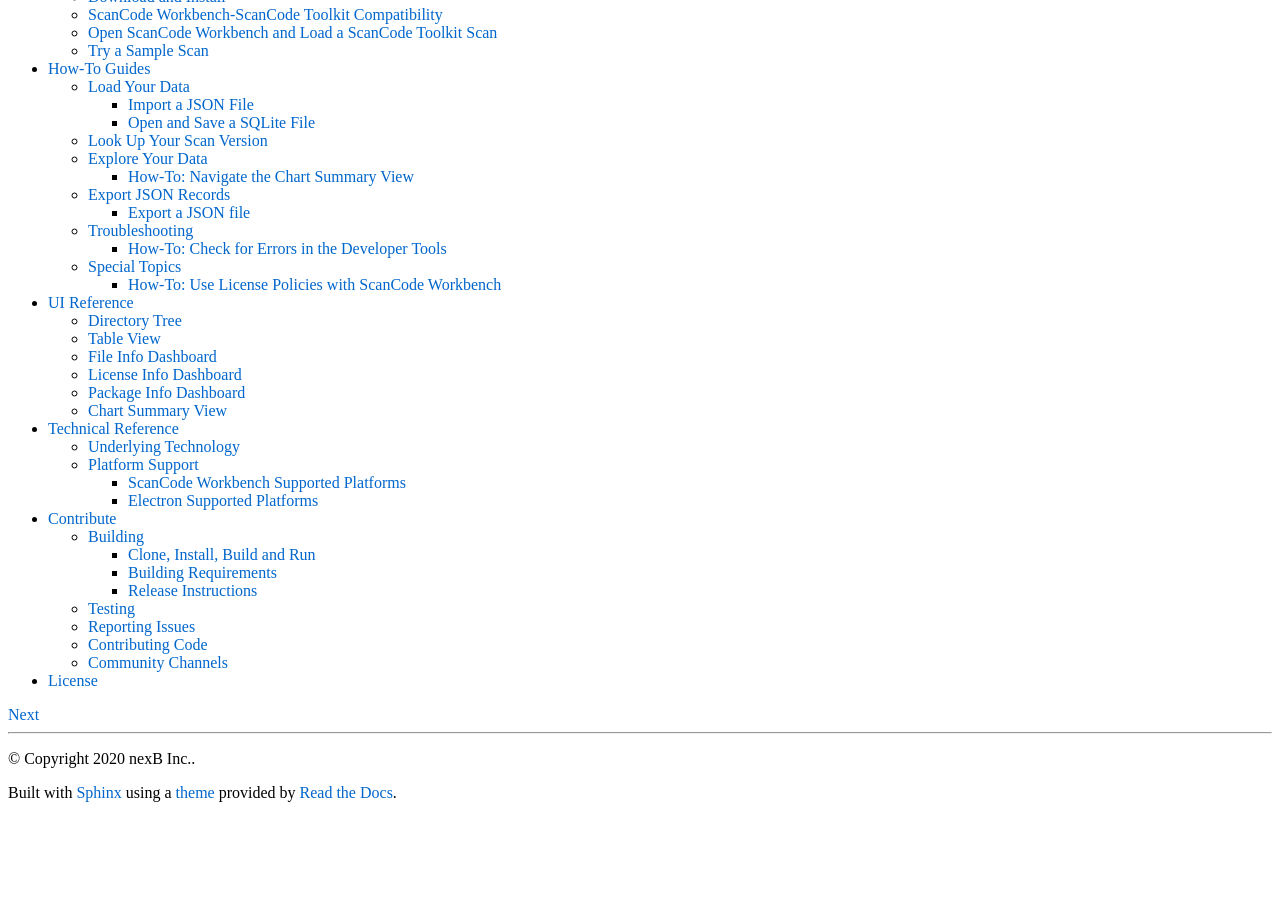
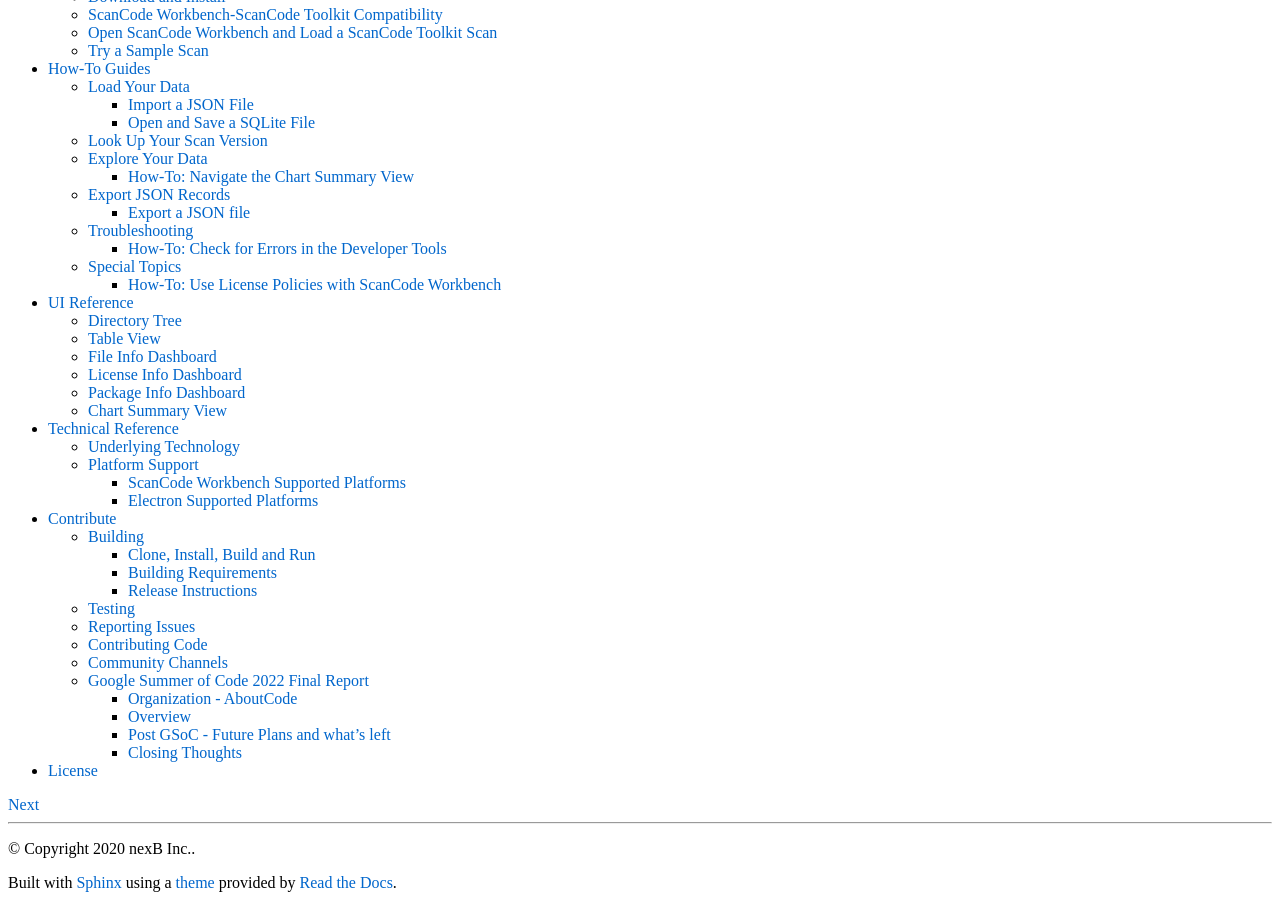
Before and after one commit to aboutcode-org/scancode-workbench, a Sphinx documentation site: the page built from docs/source/index.rst, in a window 1280 px wide and 900 px high, scrolled down 621 px. Built offline with Sphinx 7.4.7 and the Read the Docs theme 2.0.0, drawn with Linux system fonts in a browser that asks for light colours; before the commit the page ends 1431 px from its top, so only the background shows below that; some of the changed lines change nothing that is shown.

Commit message:
Added gsoc22 final report
Signed-off-by: Omkar Phansopkar <omkarphansopkar@gmail.com>

```diff
--- a/docs/requirements.txt
+++ b/docs/requirements.txt
@@ -23,4 +23,4 @@
 sphinxcontrib-jsmath==1.0.1
 sphinxcontrib-qthelp==1.0.3
 sphinxcontrib-serializinghtml==1.1.4
-urllib3==1.26.5
+urllib3>=1.26
--- /dev/null
+++ b/docs/source/contribute/gsoc_22.rst
@@ -0,0 +1,71 @@
+Google Summer of Code 2022 Final Report
+============================================
+
+Organization - `AboutCode <https://www.aboutcode.org>`_
+------------------------------------------------------------------------------------------
+
+| By, `Omkar Phansopkar <https://github.com/OmkarPh>`_
+| Project: `Scancode-Workbench <https://github.com/nexB/scancode-workbench>`_
+
+Overview
+---------------
+ScanCode Workbench provides an advanced visual UI to help you quickly evaluate
+license and other notices identified by
+`ScanCode <https://github.com/nexB/scancode-toolkit/>`_.
+ScanCode detects licenses, copyrights, packages
+and other interesting information in your code that can be visualised efficiently using workbench.
+
+The GSoC project's goal was to refactor ScanCode Workbench to a React + Typescript implementation and improve various sections of the application including Table view, file uploads, data sync across components, etc.
+Plus, the workbench wasn't updated for a long time, to support the latest scans from scancode-toolkit, hence the schema and UI had to be changed accordingly.
+
+Goals achieved
+^^^^^^^^^^^^^^^^^
+
+* Refactor Workbench from vanilla javascript to React + Typescript implementation
+* Update Workbench to support the latest scancode-toolkit output format. (currently supports outputs from scancode-toolkit v31.1.1)
+* Improve User experience in Tableview, Home page, etc
+* Add convenience features like Drop files, History records, etc.
+* Add new sections for Scan Info, package info, etc
+
+
+Here’s a quick look at the application:
+^^^^^^^^^^^^^^^^^^^^^^^^^^^^^^^^^^^^^^^^
+.. image:: https://user-images.githubusercontent.com/48476025/185114433-7340ee70-57cd-4586-b7e7-964fe736451a.gif
+
+
+Links
+^^^^^^^^^^^
+* Download ScanCode Workbench - https://github.com/nexB/scancode-workbench/releases/latest
+* GSoC Project Details - https://summerofcode.withgoogle.com/programs/2022/projects/UHXR7kXp
+* Proposal - https://docs.google.com/document/d/1RFEtP5Aub5kAGkEMB1HYnqNa4b66-CDIFp4xQRzuiBg/edit?usp=sharing
+* ScanCode Workbench - https://github.com/nexB/scancode-workbench
+* ScanCode Toolkit - https://github.com/nexB/scancode-toolkit
+
+
+Post GSoC - Future Plans and what's left
+-------------------------------------------
+I wish to carry on with the development of Scancode-workbench and implement the
+ideas suggested by my mentors. Workbench isn't yet utilising all the scan data it imports, I wish to propose best ways to express this data.
+Moreover, with new release formats of scancode-toolkit, workbench must adapt and update its schema & UI at pace with scancode-toolkit.
+
+Closing Thoughts
+-------------------
+
+It was a great experience contributing to Workbench, Aboutcode team provided me with the freedom to implement UI improvements and suggested a lot of improvements throughout the journey.
+I learned a lot of things from working on an electron app to creating automated GitHub release scripts.
+
+Heartiest thanks to
+`@steven-esser <https://github.com/steven-esser>`_
+`@AyanSinhaMahapatra <https://github.com/AyanSinhaMahapatra>`_
+`@TG1999 <https://github.com/TG1999>`_
+`@pombredanne <https://github.com/pombredanne>`_
+and all the About code members for your constant feedback and support over the course of the project.
+
+| You can connect with me here
+| https://github.com/OmkarPh
+| https://www.linkedin.com/in/omkarphansopkar
+
+
+To the reader, Have a look at aboutcode's amazing `projects <https://github.com/nexB/>`_. Surely you'll find something to contribute that suits your preference
+
+See ya 👋
--- a/docs/source/contribute/index.rst
+++ b/docs/source/contribute/index.rst
@@ -14,3 +14,4 @@
    reporting-issues
    contributing-code
    community-channels
+   gsoc_22
```
